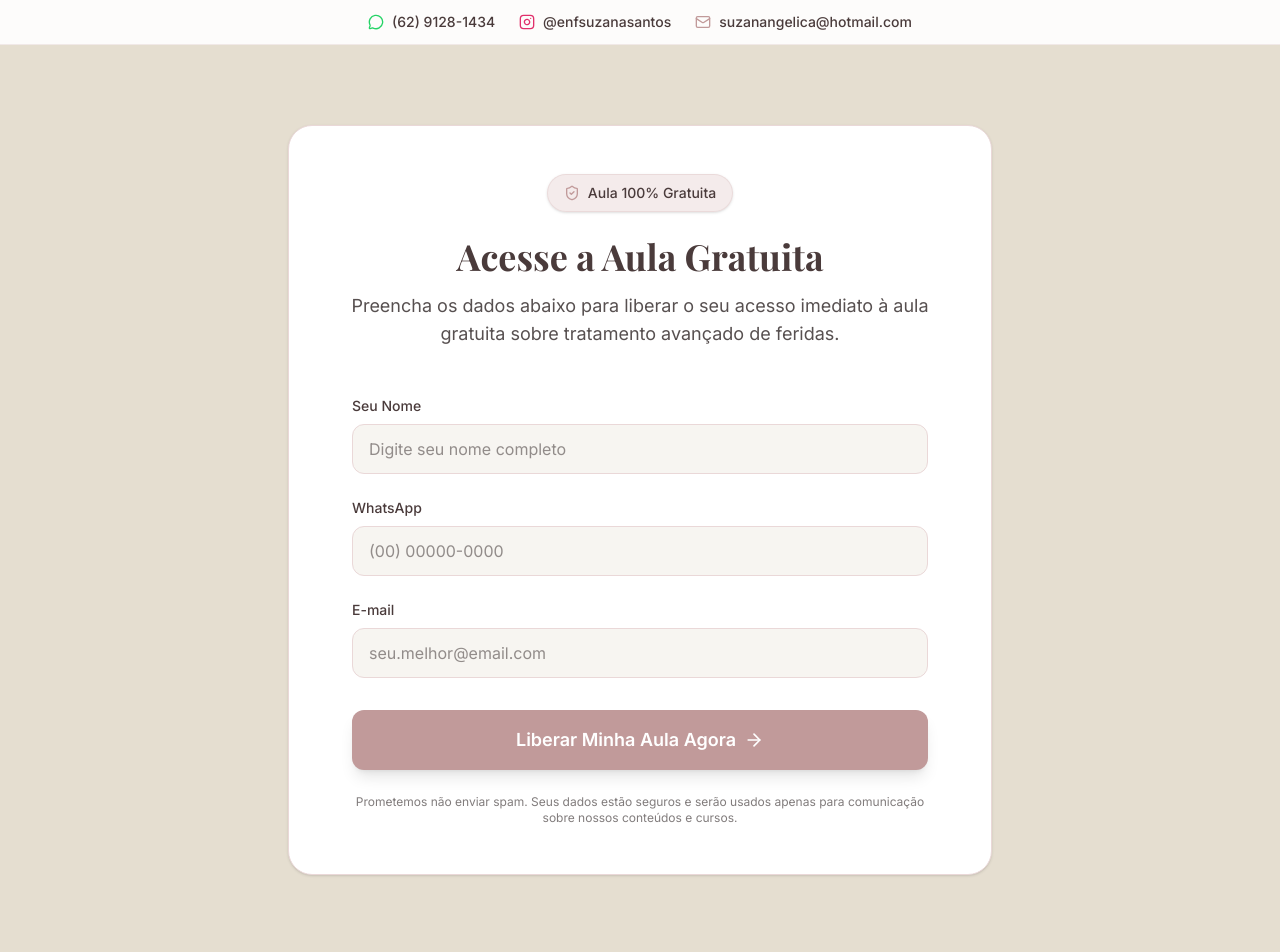
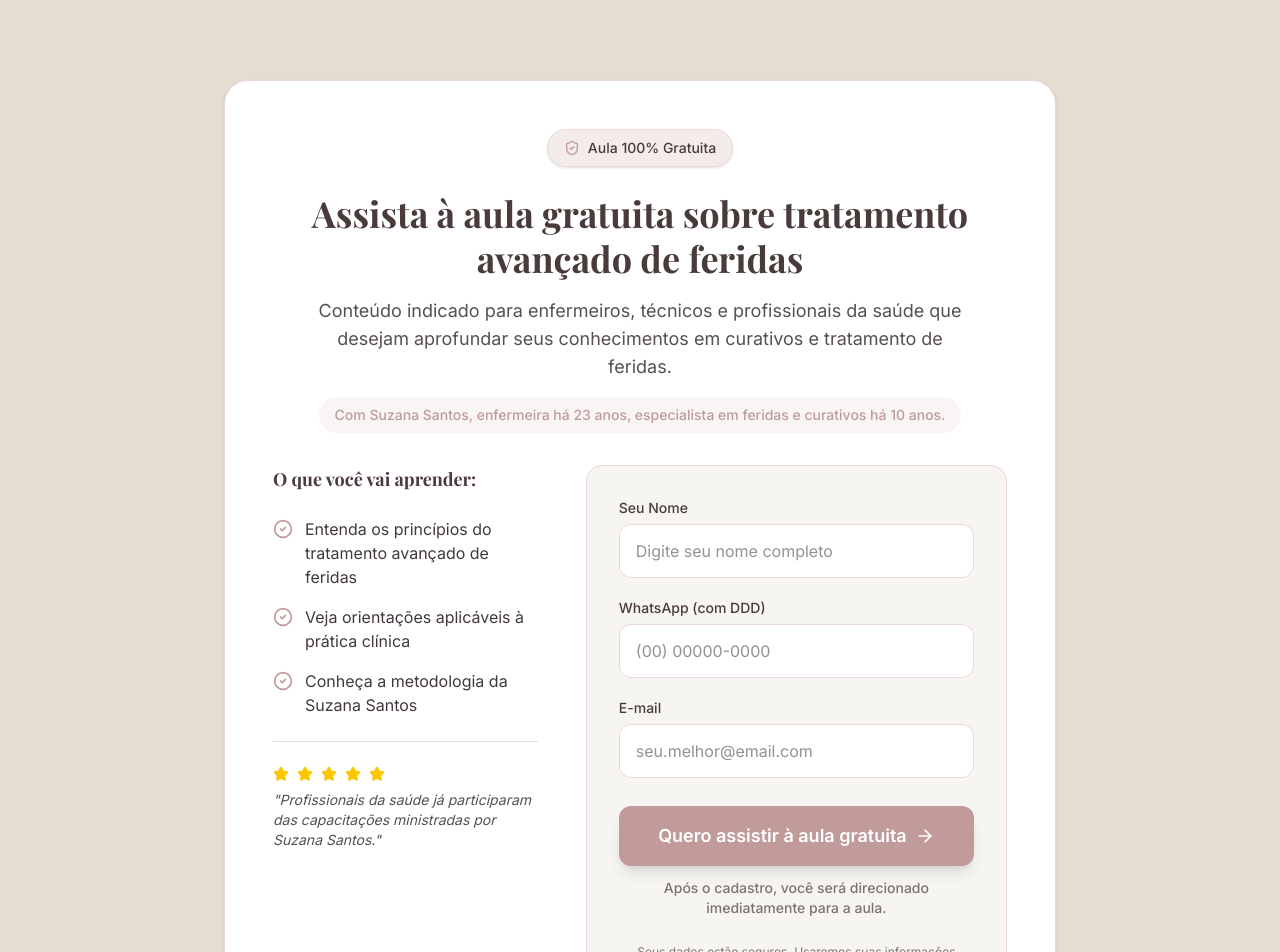
Before and after one commit to flacora-projetos/Suzana-Cursos, a React (Vite) app: page /aula-gratis in a window 1280 px wide. Shown: the top 952 px of the page. Built offline with nearby package versions, Linux system fonts and the light colour scheme; a web font is replaced by a local one.

Commit message:
feat: Implement sticky header and form validation
Introduces a sticky header component for persistent navigation and adds validation to the form page to ensure a valid WhatsApp number is provided. Also includes a scroll-to-top functionality for better user experience on page navigation.

```diff
--- a/src/App.tsx
+++ b/src/App.tsx
@@ -1,13 +1,24 @@
-import React from 'react';
-import { BrowserRouter, Routes, Route } from 'react-router-dom';
+import React, { useEffect } from 'react';
+import { BrowserRouter, Routes, Route, useLocation } from 'react-router-dom';
 import Layout from './components/Layout';
 import LandingPage from './pages/LandingPage';
 import FormPage from './pages/FormPage';
 import ThankYouPage from './pages/ThankYouPage';
 
+function ScrollToTop() {
+  const { pathname } = useLocation();
+
+  useEffect(() => {
+    window.scrollTo(0, 0);
+  }, [pathname]);
+
+  return null;
+}
+
 export default function App() {
   return (
     <BrowserRouter>
+      <ScrollToTop />
       <Routes>
         <Route path="/" element={<Layout />}>
           <Route index element={<LandingPage />} />
--- a/src/components/Layout.tsx
+++ b/src/components/Layout.tsx
@@ -1,12 +1,16 @@
 import React from 'react';
-import { Outlet } from 'react-router-dom';
+import { Outlet, useLocation } from 'react-router-dom';
 import { MessageCircle, Instagram, Mail } from 'lucide-react';
 import { WHATSAPP_LINK, LOGO_URL } from './Shared';
 
 export default function Layout() {
+  const location = useLocation();
+  const isFormPage = location.pathname === '/aula-gratis';
+
   return (
     <div className="min-h-screen bg-brand-bg font-sans text-brand-text overflow-x-hidden flex flex-col">
       {/* HEADER */}
+      {!isFormPage && (
         <header className="bg-white/90 backdrop-blur-md sticky top-0 z-50 border-b border-brand-primary/20">
           <div className="max-w-7xl mx-auto px-4 sm:px-6 lg:px-8 py-3 flex flex-wrap justify-center items-center gap-x-6 gap-y-2">
             <a
@@ -37,6 +41,7 @@ export default function Layout() {
             </a>
           </div>
         </header>
+      )}
 
       <main className="flex-grow">
         <Outlet />
--- a/src/pages/FormPage.tsx
+++ b/src/pages/FormPage.tsx
@@ -1,8 +1,7 @@
 import React, { useState } from 'react';
 import { useNavigate } from 'react-router-dom';
 import { motion } from 'motion/react';
-import { ShieldCheck, ArrowRight } from 'lucide-react';
-import { SectionHeading } from '../components/Shared';
+import { ShieldCheck, ArrowRight, CheckCircle2, Star } from 'lucide-react';
 
 export default function FormPage() {
   const navigate = useNavigate();
@@ -12,42 +11,94 @@ export default function FormPage() {
     email: ''
   });
 
+  // Phone mask function
+  const handlePhoneChange = (e: React.ChangeEvent<HTMLInputElement>) => {
+    let value = e.target.value.replace(/\D/g, '');
+    if (value.length > 11) value = value.slice(0, 11);
+
+    if (value.length > 2) {
+      value = `(${value.slice(0, 2)}) ${value.slice(2)}`;
+    }
+    if (value.length > 10) {
+      value = `${value.slice(0, 10)}-${value.slice(10)}`;
+    }
+
+    setFormData({...formData, phone: value});
+  };
+
   const handleSubmit = (e: React.FormEvent) => {
     e.preventDefault();
+    if (formData.phone.replace(/\D/g, '').length < 10) {
+      alert("Por favor, insira um número de WhatsApp válido com DDD.");
+      return;
+    }
     // FUTURE: Integrate with CRM or backend here
     // For now, just simulate submission and redirect
     navigate('/aula-liberada');
   };
 
   return (
-    <section className="py-20 bg-brand-bg min-h-[calc(100vh-60px)] flex items-center">
-      <div className="max-w-3xl mx-auto px-4 sm:px-6 lg:px-8 w-full">
+    <section className="py-12 md:py-20 bg-brand-bg min-h-[calc(100vh-60px)] flex items-center">
+      <div className="max-w-4xl mx-auto px-4 sm:px-6 lg:px-8 w-full">
         <motion.div
           initial={{ opacity: 0, y: 20 }}
           animate={{ opacity: 1, y: 0 }}
           transition={{ duration: 0.6 }}
-          className="bg-white p-8 md:p-12 rounded-3xl shadow-sm border border-brand-light"
+          className="bg-white p-6 md:p-12 rounded-3xl shadow-sm border border-brand-light"
         >
           <div className="text-center mb-8">
             <div className="inline-flex items-center gap-2 px-4 py-2 rounded-full bg-brand-light/50 text-brand-dark font-medium text-sm mb-6 shadow-sm border border-brand-primary/20">
               <ShieldCheck className="w-4 h-4 text-brand-primary" />
               <span>Aula 100% Gratuita</span>
             </div>
-            <SectionHeading subtitle="Preencha os dados abaixo para liberar o seu acesso imediato à aula gratuita sobre tratamento avançado de feridas.">
-              Acesse a Aula Gratuita
-            </SectionHeading>
+            <h1 className="text-3xl md:text-4xl font-serif font-bold mb-4 text-brand-dark leading-tight">
+              Assista à aula gratuita sobre tratamento avançado de feridas
+            </h1>
+            <p className="text-base md:text-lg text-brand-text/80 max-w-2xl mx-auto mb-4">
+              Conteúdo indicado para enfermeiros, técnicos e profissionais da saúde que desejam aprofundar seus conhecimentos em curativos e tratamento de feridas.
+            </p>
+            <p className="text-sm font-medium text-brand-primary bg-brand-primary/10 inline-block px-4 py-2 rounded-full">
+              Com Suzana Santos, enfermeira há 23 anos, especialista em feridas e curativos há 10 anos.
+            </p>
           </div>
 
-          <form onSubmit={handleSubmit} className="space-y-6 max-w-xl mx-auto">
+          <div className="grid md:grid-cols-5 gap-8 md:gap-12 items-start">
+            <div className="md:col-span-2 space-y-6 order-2 md:order-1">
+              <h3 className="font-bold text-brand-dark text-lg">O que você vai aprender:</h3>
+              <ul className="space-y-4">
+                {[
+                  "Entenda os princípios do tratamento avançado de feridas",
+                  "Veja orientações aplicáveis à prática clínica",
+                  "Conheça a metodologia da Suzana Santos"
+                ].map((item, i) => (
+                  <li key={i} className="flex items-start gap-3">
+                    <CheckCircle2 className="w-5 h-5 text-brand-primary shrink-0 mt-0.5" />
+                    <span className="text-brand-text/90 text-sm md:text-base">{item}</span>
+                  </li>
+                ))}
+              </ul>
+
+              <div className="pt-6 border-t border-brand-light mt-6">
+                <div className="flex items-center gap-2 mb-2">
+                  {[1,2,3,4,5].map(star => <Star key={star} className="w-4 h-4 text-yellow-400 fill-current" />)}
+                </div>
+                <p className="text-sm text-brand-text/80 italic">
+                  "Profissionais da saúde já participaram das capacitações ministradas por Suzana Santos."
+                </p>
+              </div>
+            </div>
+
+            <div className="md:col-span-3 order-1 md:order-2 bg-brand-bg/30 p-6 md:p-8 rounded-2xl border border-brand-light">
+              <form onSubmit={handleSubmit} className="space-y-5">
                 <div>
-              <label htmlFor="name" className="block text-sm font-medium text-brand-dark mb-2">
+                  <label htmlFor="name" className="block text-sm font-medium text-brand-dark mb-1.5">
                     Seu Nome
                   </label>
                   <input
                     type="text"
                     id="name"
                     required
-                className="w-full px-4 py-3 rounded-xl border border-brand-light focus:ring-2 focus:ring-brand-primary focus:border-brand-primary outline-none transition-all bg-brand-bg/30"
+                    className="w-full px-4 py-3.5 rounded-xl border border-brand-light focus:ring-2 focus:ring-brand-primary focus:border-brand-primary outline-none transition-all bg-white"
                     placeholder="Digite seu nome completo"
                     value={formData.name}
                     onChange={(e) => setFormData({...formData, name: e.target.value})}
@@ -55,47 +106,55 @@ export default function FormPage() {
                 </div>
 
                 <div>
-              <label htmlFor="phone" className="block text-sm font-medium text-brand-dark mb-2">
-                WhatsApp
+                  <label htmlFor="phone" className="block text-sm font-medium text-brand-dark mb-1.5">
+                    WhatsApp (com DDD)
                   </label>
                   <input
                     type="tel"
                     id="phone"
                     required
-                className="w-full px-4 py-3 rounded-xl border border-brand-light focus:ring-2 focus:ring-brand-primary focus:border-brand-primary outline-none transition-all bg-brand-bg/30"
+                    className="w-full px-4 py-3.5 rounded-xl border border-brand-light focus:ring-2 focus:ring-brand-primary focus:border-brand-primary outline-none transition-all bg-white"
                     placeholder="(00) 00000-0000"
                     value={formData.phone}
-                onChange={(e) => setFormData({...formData, phone: e.target.value})}
+                    onChange={handlePhoneChange}
+                    maxLength={15}
                   />
                 </div>
 
                 <div>
-              <label htmlFor="email" className="block text-sm font-medium text-brand-dark mb-2">
+                  <label htmlFor="email" className="block text-sm font-medium text-brand-dark mb-1.5">
                     E-mail
                   </label>
                   <input
                     type="email"
                     id="email"
                     required
-                className="w-full px-4 py-3 rounded-xl border border-brand-light focus:ring-2 focus:ring-brand-primary focus:border-brand-primary outline-none transition-all bg-brand-bg/30"
+                    className="w-full px-4 py-3.5 rounded-xl border border-brand-light focus:ring-2 focus:ring-brand-primary focus:border-brand-primary outline-none transition-all bg-white"
                     placeholder="seu.melhor@email.com"
                     value={formData.email}
                     onChange={(e) => setFormData({...formData, email: e.target.value})}
                   />
                 </div>
 
+                <div className="pt-2">
                   <button
                     type="submit"
-              className="w-full flex items-center justify-center gap-2 bg-brand-primary hover:bg-brand-primary/90 text-white font-semibold py-4 px-8 rounded-xl transition-all transform hover:scale-[1.02] shadow-lg text-lg mt-8"
+                    className="w-full flex items-center justify-center gap-2 bg-brand-primary hover:bg-brand-primary/90 text-white font-semibold py-4 px-8 rounded-xl transition-all transform hover:scale-[1.02] shadow-lg text-lg"
                   >
-              Liberar Minha Aula Agora
+                    Quero assistir à aula gratuita
                     <ArrowRight className="w-5 h-5" />
                   </button>
+                  <p className="text-center text-sm text-brand-dark/70 mt-3 font-medium">
+                    Após o cadastro, você será direcionado imediatamente para a aula.
+                  </p>
+                </div>
 
-            <p className="text-xs text-center text-brand-text/60 mt-6">
-              Prometemos não enviar spam. Seus dados estão seguros e serão usados apenas para comunicação sobre nossos conteúdos e cursos.
+                <p className="text-xs text-center text-brand-text/60 mt-6 leading-relaxed">
+                  Seus dados estão seguros. Usaremos suas informações apenas para liberar a aula e enviar conteúdos e informações sobre cursos da Suzana.
                 </p>
               </form>
+            </div>
+          </div>
         </motion.div>
       </div>
     </section>
--- a/src/pages/LandingPage.tsx
+++ b/src/pages/LandingPage.tsx
@@ -36,7 +36,7 @@ export default function LandingPage() {
               initial={{ opacity: 0, y: 20 }}
               animate={{ opacity: 1, y: 0 }}
               transition={{ duration: 0.6 }}
-              className="order-2 lg:order-1"
+              className="order-1"
             >
               <div className="inline-flex items-center gap-2 px-4 py-2 rounded-full bg-brand-light/50 text-brand-dark font-medium text-sm mb-6 shadow-sm border border-brand-primary/20">
                 <ShieldCheck className="w-4 h-4 text-brand-primary" />
@@ -48,6 +48,17 @@ export default function LandingPage() {
               <p className="text-lg text-brand-text/90 mb-8 leading-relaxed max-w-2xl">
                 Enfermeira há <strong>23 anos</strong>. Especialista em feridas e curativos há <strong>10 anos</strong>. <strong>Estomaterapeuta</strong> e <strong>Laserterapeuta</strong>. Especialista em <strong>Segurança do Paciente</strong>. Professora responsável pela área de <strong>curativos graves</strong> em Aparecida de Goiânia. Atendimento e ensino com método, evidência e acompanhamento.
               </p>
+
+              {/* NEW CTA FOR FREE CLASS MOVED HERE */}
+              <div className="mb-10">
+                <Link
+                  to="/aula-gratis"
+                  className="inline-flex items-center justify-center gap-2 bg-brand-primary hover:bg-brand-primary/90 text-white font-semibold py-4 px-8 rounded-full transition-all w-full sm:w-auto text-lg shadow-lg"
+                >
+                  <PlayCircle className="w-5 h-5" />
+                  Assistir aula gratuita
+                </Link>
+              </div>
 
               <ul className="space-y-3 mb-10 max-w-2xl">
                 {[
@@ -78,17 +89,6 @@ export default function LandingPage() {
                 </a>
               </div>
 
-              {/* NEW CTA FOR FREE CLASS */}
-              <div className="mt-6">
-                <Link
-                  to="/aula-gratis"
-                  className="inline-flex items-center justify-center gap-2 bg-brand-primary hover:bg-brand-primary/90 text-white font-semibold py-4 px-8 rounded-full transition-all w-full sm:w-auto text-lg shadow-lg"
-                >
-                  <PlayCircle className="w-5 h-5" />
-                  Assistir aula gratuita
-                </Link>
-              </div>
-
               <p className="text-sm text-brand-dark/80 mt-4 flex items-center gap-2 font-medium">
                 <AlertCircle className="w-4 h-4 text-brand-primary" />
                 Resposta no WhatsApp. Envie uma foto da ferida (se possível) e eu te digo o próximo passo.
@@ -99,7 +99,7 @@ export default function LandingPage() {
               initial={{ opacity: 0, scale: 0.95 }}
               animate={{ opacity: 1, scale: 1 }}
               transition={{ duration: 0.6, delay: 0.2 }}
-              className="order-1 lg:order-2 relative flex justify-center items-center w-full"
+              className="order-2 relative flex justify-center items-center w-full"
             >
               <div className="relative w-full max-w-lg lg:max-w-full">
                 <div className="absolute inset-0 bg-brand-primary/10 rounded-[2rem] transform rotate-3 scale-105 -z-10"></div>
```
Lines whose indentation alone changed are shown as unchanged.
